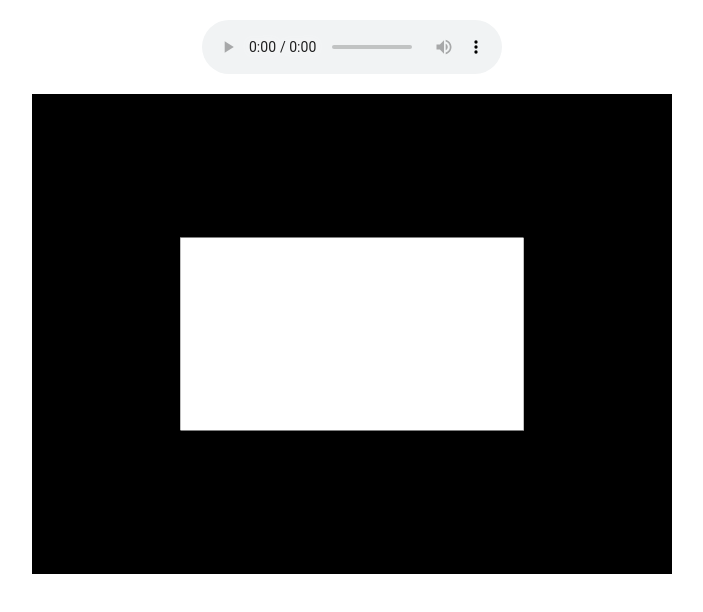
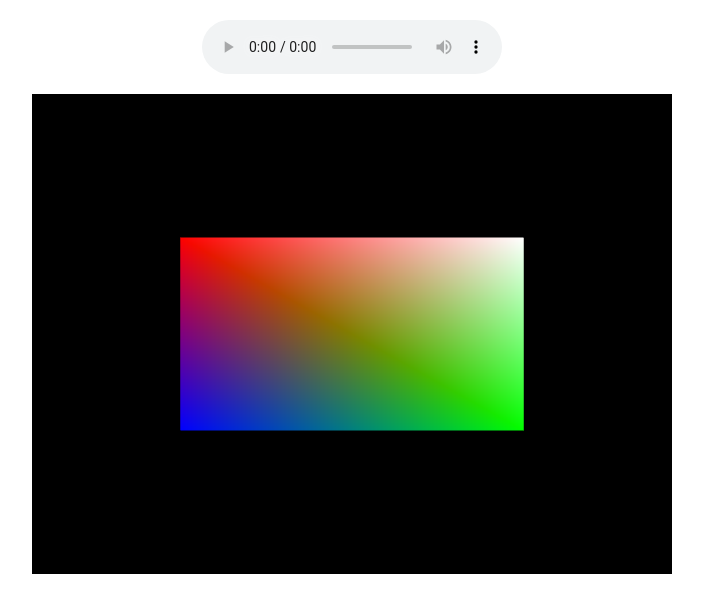
Before and after one commit to tikhonbelousko/dropthebass, a website built with webpack: page build/index.html in a window 1280 px wide. Shown: the whole page, without its empty margins (288-991 px from the left). Built offline with nearby package versions, Linux system fonts and the light colour scheme.

Commit message:
Add gl3.js demo.

```diff
--- /dev/null
+++ b/app/javascript/gl3.js
@@ -0,0 +1,185 @@
+// On Load
+document.addEventListener('DOMContentLoaded', onLoad, false)
+
+// Variables
+let canvas
+let gl
+let squareVerticesBuffer
+let squareVerticesColorBuffer
+let mvMatrix
+let shaderProgram
+let vertexPositionAttribute
+let vertexColorAttribute
+let perspectiveMatrix
+
+
+// Constants
+let horizAspect = 480.0/640.0
+
+
+// Main function
+function onLoad() {
+  canvas = document.getElementById('glcanvas')
+  gl = initWebGL(canvas)
+
+  if (gl) {
+    gl.clearColor(0.0,0.0,0.0,1.0)
+    gl.enable(gl.DEPTH_TEST)
+    gl.depthFunc(gl.LEQUAL)
+    gl.clear(gl.COLOR_BUFFER_BIT | gl.DEPTH_BUFFER_BIT)
+
+    initShaders()
+    initBuffers()
+
+    setInterval(drawScene, 15)
+  }
+}
+
+// Init WebGL
+function initWebGL(canvas) {
+  gl = null
+
+  try {
+    gl = canvas.getContext('webgl') || canvas.getContext('experimental-webgl')
+  } catch(e) {}
+
+  if (!gl) {
+    console.log('Unable to initialize WebGL. Your browser may not support it.')
+    gl = null
+  }
+
+  return gl
+}
+
+
+// Init shaders
+function initShaders() {
+  let vertexShader = getShader(gl, 'shader-vs')
+  let fragmentShader = getShader(gl, 'shader-fs')
+
+  shaderProgram = gl.createProgram()
+  gl.attachShader(shaderProgram, vertexShader)
+  gl.attachShader(shaderProgram, fragmentShader)
+  gl.linkProgram(shaderProgram)
+
+  if (!gl.getProgramParameter(shaderProgram, gl.LINK_STATUS)) {
+    console.log('Unable to initialize the shader program.')
+  }
+
+  gl.useProgram(shaderProgram)
+
+  vertexPositionAttribute = gl.getAttribLocation(shaderProgram, 'aVertexPosition')
+  gl.enableVertexAttribArray(vertexPositionAttribute)
+
+  vertexColorAttribute = gl.getAttribLocation(shaderProgram, 'aVertexColor')
+  gl.enableVertexAttribArray(vertexColorAttribute)
+}
+
+// Get shader from HTML
+function getShader(gl, id) {
+  let shaderScript, theSource, currentChild, shader
+
+  shaderScript = document.getElementById(id)
+  if (!shaderScript) return null
+
+  // Read sorce
+  theSource = ''
+  currentChild = shaderScript.firstChild
+  while (currentChild) {
+    if (currentChild.nodeType == currentChild.TEXT_NODE) {
+      theSource += currentChild.textContent
+    }
+    currentChild = currentChild.nextSibling
+  }
+
+  // Set type
+  if (shaderScript.type == 'x-shader/x-fragment') {
+    shader = gl.createShader(gl.FRAGMENT_SHADER)
+  }
+  else if (shaderScript.type == 'x-shader/x-vertex') {
+    shader = gl.createShader(gl.VERTEX_SHADER)
+  }
+  else {
+    return null
+  }
+
+
+  gl.shaderSource(shader, theSource)
+  gl.compileShader(shader)
+
+  if (!gl.getShaderParameter(shader, gl.COMPILE_STATUS)) {
+    console.log('An error occurred compiling the shaders: ' + gl.getShaderInfoLog(shader))
+    return null
+  }
+
+  return shader
+}
+
+
+// Init buffers
+function initBuffers() {
+  squareVerticesBuffer = gl.createBuffer()
+  gl.bindBuffer(gl.ARRAY_BUFFER, squareVerticesBuffer)
+
+  let vertices = [
+    1.0,   1.0,  0.0,
+    -1.0,  1.0,  0.0,
+    1.0,  -1.0, 0.0,
+    -1.0, -1.0, 0.0
+  ]
+  gl.bufferData(gl.ARRAY_BUFFER, new Float32Array(vertices), gl.STATIC_DRAW)
+
+  let colors = [
+    1.0,  1.0,  1.0,  1.0,    // white
+    1.0,  0.0,  0.0,  1.0,    // red
+    0.0,  1.0,  0.0,  1.0,    // green
+    0.0,  0.0,  1.0,  1.0     // blue
+  ]
+
+  squareVerticesColorBuffer = gl.createBuffer()
+  gl.bindBuffer(gl.ARRAY_BUFFER, squareVerticesColorBuffer)
+  gl.bufferData(gl.ARRAY_BUFFER, new Float32Array(colors), gl.STATIC_DRAW)
+}
+
+
+// Draw scene
+function drawScene() {
+  gl.clear(gl.COLOR_BUFFER_BIT || gl.DEPTH_BUFFER_BIT)
+  perspectiveMatrix = makePerspective(45, horizAspect, 0.1, 100.0)
+
+  loadIdentity()
+  mvTranslate([-0.0, 0.0, -6.0])
+
+  gl.bindBuffer(gl.ARRAY_BUFFER, squareVerticesBuffer)
+  gl.vertexAttribPointer(vertexPositionAttribute, 3, gl.FLOAT, false, 0, 0)
+
+  gl.bindBuffer(gl.ARRAY_BUFFER, squareVerticesColorBuffer)
+  gl.vertexAttribPointer(vertexColorAttribute, 4, gl.FLOAT, false, 0, 0)
+
+  setMatrixUniforms()
+  gl.drawArrays(gl.TRIANGLE_STRIP, 0, 4)
+}
+
+
+// ---
+// Matrix utils
+// ---
+function loadIdentity() {
+  mvMatrix = Matrix.I(4)
+}
+
+function multMatrix(m) {
+  mvMatrix = mvMatrix.x(m)
+}
+
+function mvTranslate(v) {
+  multMatrix(Matrix.Translation($V([v[0], v[1], v[2]])).ensure4x4())
+}
+
+function setMatrixUniforms() {
+  var pUniform = gl.getUniformLocation(shaderProgram, 'uPMatrix')
+  gl.uniformMatrix4fv(pUniform, false, new Float32Array(perspectiveMatrix.flatten()))
+
+  var mvUniform = gl.getUniformLocation(shaderProgram, 'uMVMatrix')
+  gl.uniformMatrix4fv(mvUniform, false, new Float32Array(mvMatrix.flatten()))
+}
--- a/app/main.js
+++ b/app/main.js
@@ -1,3 +1,5 @@
 import './styles/main.styl'
-//import './javascript/app.js'
-import './javascript/gl2.js'
+// import './javascript/app.js'
+// import './javascript/gl1.js'
+// import './javascript/gl2.js'
+import './javascript/gl3.js'
--- a/package.json
+++ b/package.json
@@ -25,6 +25,7 @@
     "webpack-dev-server": "^1.12.1"
   },
   "dependencies": {
+    "d3": "^3.5.12",
     "jquery": "^2.1.4"
   }
 }
```
Also changed, not shown: build/index.html.
